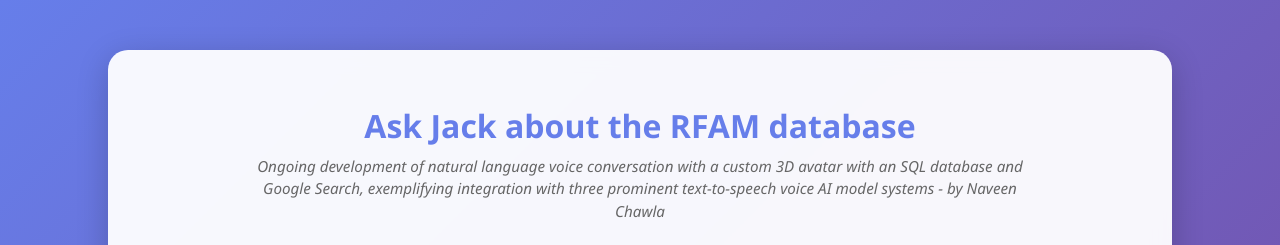
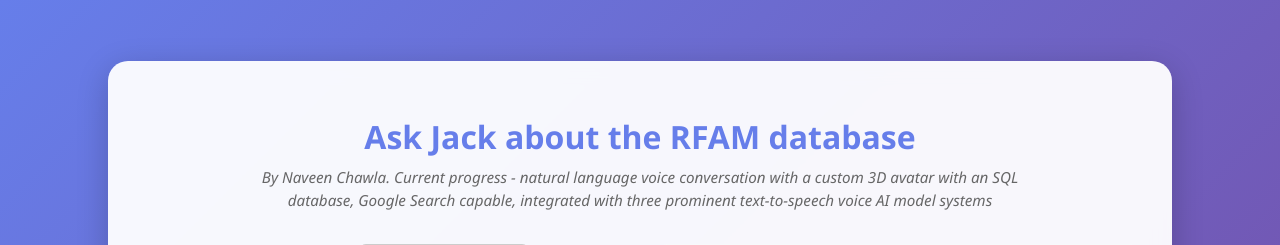
Before and after one commit to TheNavigateur/avatar_voice_chatbot, a FastAPI app: page / in a window 1280 px wide. Shown: the top 245 px of the page. Run offline with FastAPI, Linux system fonts and the light colour scheme.

Commit message:
Update subtitle on homepage

```diff
--- a/templates/index.html
+++ b/templates/index.html
@@ -254,10 +254,9 @@
 <body>
     <div class="container">
         <h1>Ask Jack about the RFAM database</h1>
-        <p class="subtitle">Ongoing development of natural language voice conversation with a custom 3D avatar with an
-            SQL
-            database and Google Search,
-            exemplifying integration with three prominent text-to-speech voice AI model systems - by Naveen Chawla</p>
+        <p class="subtitle">By Naveen Chawla. Current progress - natural language voice conversation with a custom 3D
+            avatar with an SQL database, Google Search capable, integrated with three prominent text-to-speech voice AI
+            model systems</p>
 
         <div class="main-content">
             <div class="left-panel">
```
